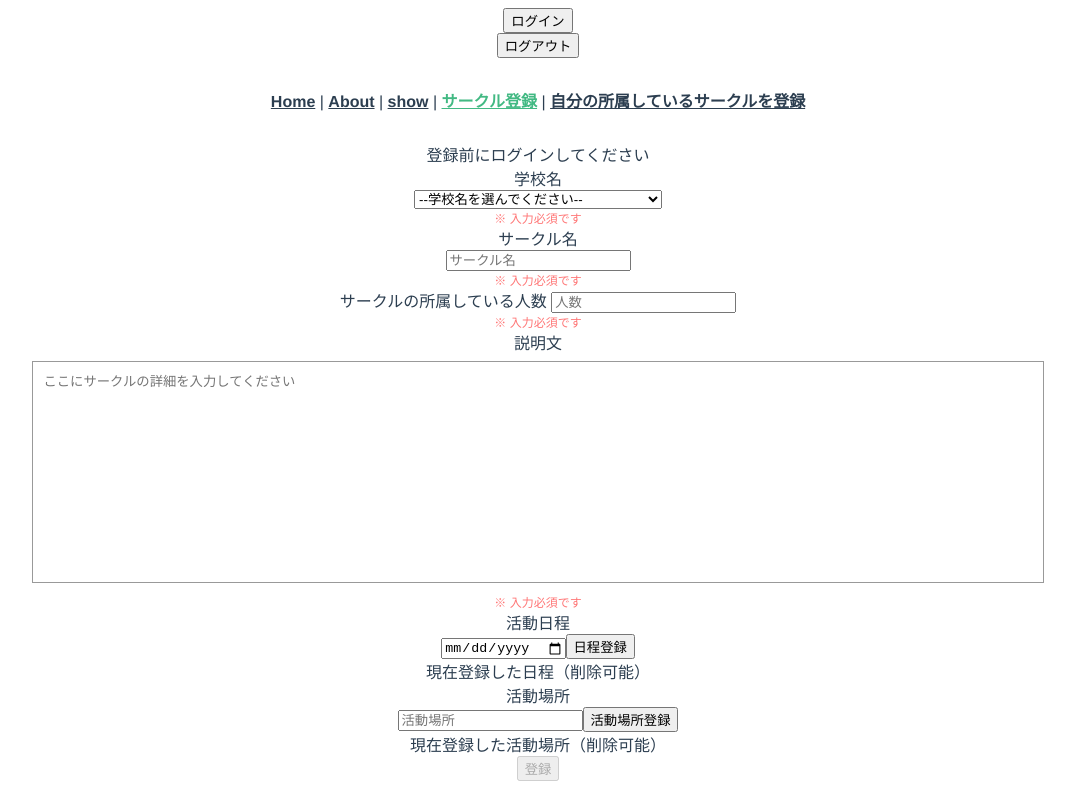
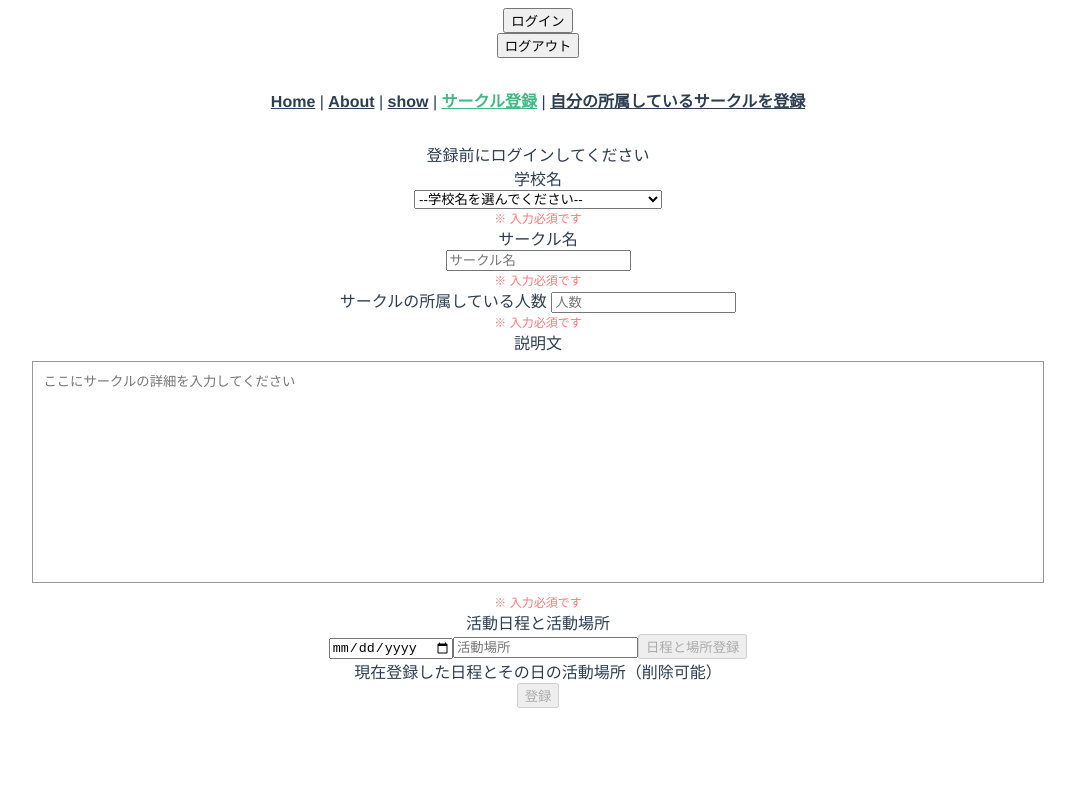
Before and after one commit to team2-birthday/our_app, a Vue app: page /registerCircle in a window 1280 px wide. Shown: the whole page, without its empty margins (102-1177 px from the left). Built offline with nearby package versions, Linux system fonts and the light colour scheme.

Commit message:
登録フォームの日程と活動場所を連動するようにした。

```diff
--- a/src/components/RegisterCircle.vue
+++ b/src/components/RegisterCircle.vue
@@ -53,27 +53,20 @@
       <div class="error-message">※ 入力必須です</div>
     </div>
     <div>
-      活動日程
+      活動日程と活動場所
       <div>
         <input type="date" v-model="schedule" required />
-        <button v-on:click="datesPush">日程登録</button>
+        <input type="text" v-model="location" placeholder="活動場所" required />
+        <button v-on:click="activePush" v-bind:disabled="inputCheck">
+          日程と場所登録
+        </button>
       </div>
-      現在登録した日程（削除可能）
-      <div v-for="(date, index) in dates" v-bind:key="index">
-        {{ date }}
-        <button v-on:click="dateDelete(index)" class="delete-btn">削除</button>
-      </div>
-    </div>
-    <div>
-      活動場所
-      <div>
-        <input type="text" v-model="location" placeholder="活動場所" required />
-        <button v-on:click="placesPush">活動場所登録</button>
-      </div>
-      現在登録した活動場所（削除可能）
-      <div v-for="(place, index) in places" v-bind:key="index">
-        {{ place }}
-        <button v-on:click="placeDelete(index)" class="delete-btn">削除</button>
+      現在登録した日程とその日の活動場所（削除可能）
+      <div v-for="(data, index) in activeData" v-bind:key="index">
+        {{ data.date }}:{{ data.place }}
+        <button v-on:click="datePlaceDelete(index)" class="delete-btn">
+          削除
+        </button>
       </div>
     </div>
     <button v-on:click="registerCircle" v-bind:disabled="registerJudge">
@@ -95,9 +88,8 @@ export default {
   },
   data() {
     return {
-      dates: [],
+      activeData: [], //活動日程と活動場所を格納する配列
       number: "",
-      places: [],
       text: "",
       circleName: "",
       universityKey: "", //現在どこの大学がselectされているのかを示す変数
@@ -108,25 +100,19 @@ export default {
     }
   },
   methods: {
-    datesPush() {
-      if (this.schedule != "") {
-        this.dates.push(this.schedule)
+    activePush() {
+      if (this.schedule != "" && this.locaton != "") {
+        this.activeData.push({ date: this.schedule, place: this.location })
         //昇順に並べる
-        this.dates = [...this.dates].sort((a, b) => new Date(a) - new Date(b))
+        this.activeData = [...this.activeData].sort(
+          (a, b) => new Date(a.date) - new Date(b.date)
+        )
       }
       this.schedule = ""
-    },
-    dateDelete(date) {
-      this.dates.splice(date, 1)
-    },
-    placesPush() {
-      if (this.location != "") {
-        this.places.push(this.location)
-      }
       this.location = ""
     },
-    placeDelete(place) {
-      this.places.splice(place, 1)
+    datePlaceDelete(data) {
+      this.activeData.splice(data, 1)
     },
     registerCircle() {
       const auth = getAuth()
@@ -146,16 +132,14 @@ export default {
           {
             number: this.number,
             name: this.circleName,
-            dates: this.dates,
-            places: this.places,
+            circleData: this.activeData,
             text: this.text,
             memberData: this.memberData,
           }
         )
         this.number = ""
         this.circleName = ""
-        this.dates.splice(0)
-        this.places.splice(0)
+        this.activeData.splice(0)
         this.text = ""
         this.registerComplete = true
       }
@@ -168,9 +152,15 @@ export default {
         this.number <= 0 ||
         this.circleName === "" ||
         this.text === "" ||
-        this.dates.length === 0 ||
-        this.places.length === 0
+        this.activeData.length === 0
       ) {
+        return true
+      } else {
+        return false
+      }
+    },
+    inputCheck() {
+      if (this.location === "" || this.schedule === "") {
         return true
       } else {
         return false
```
